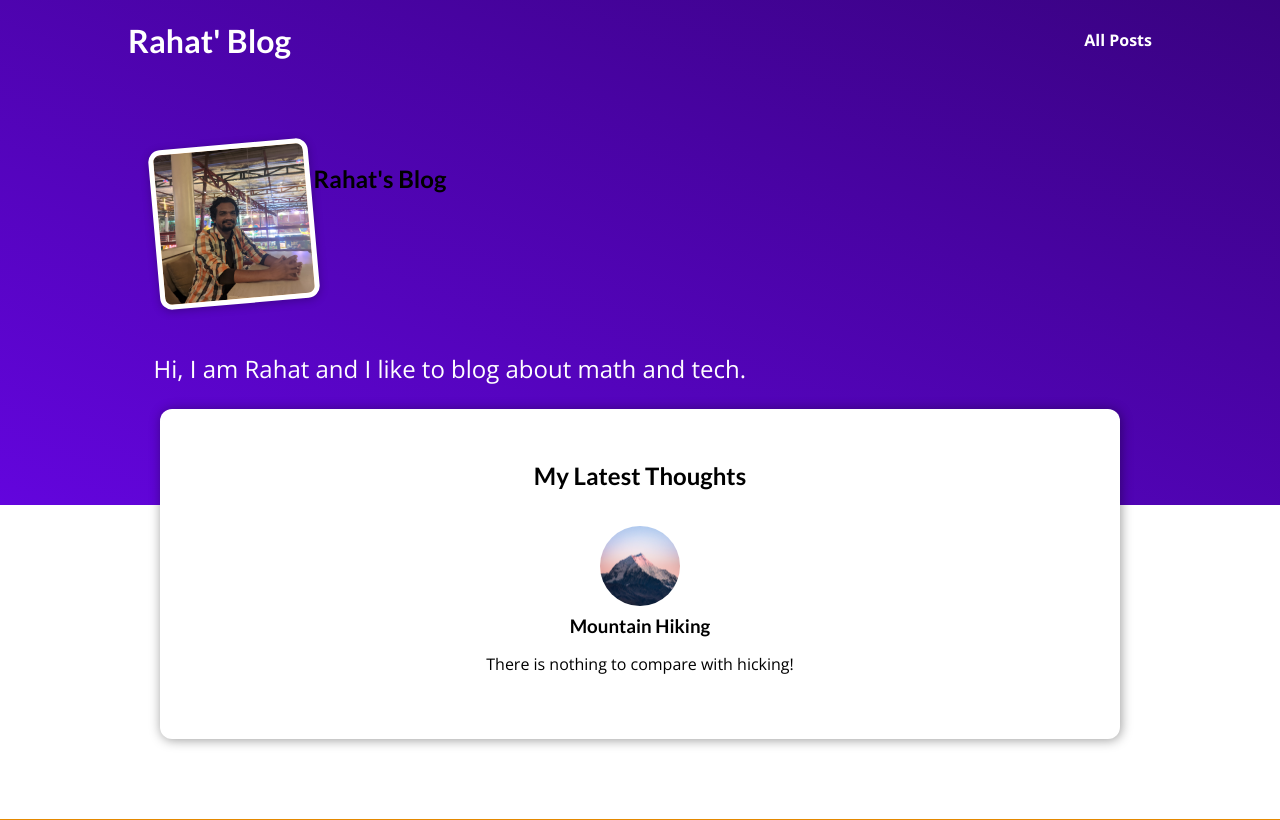
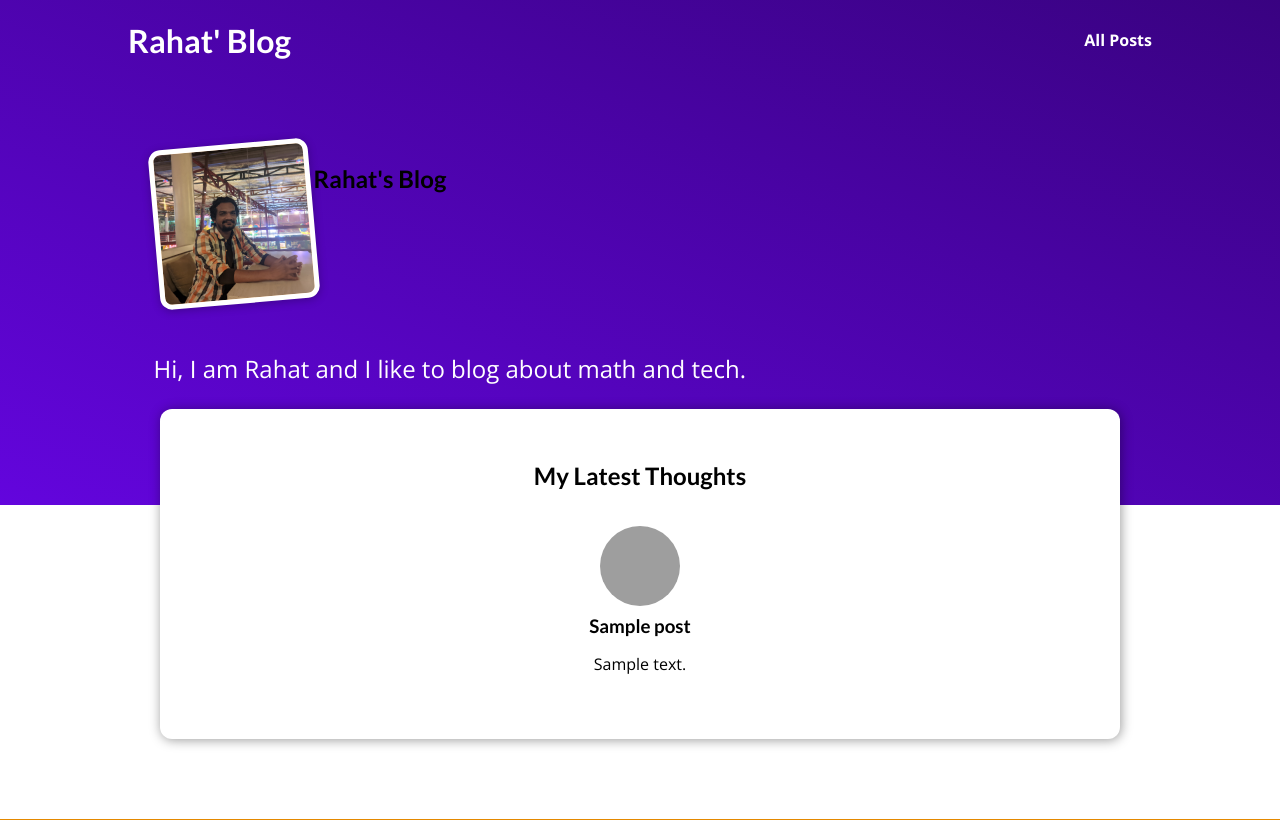
Before and after one commit to Aminul667/my_site, a Django app: template my_site/blog/templates/blog/index.html in a window 1280 px wide. Shown: the top 820 px of the page. Run offline with Django 3.2, Linux system fonts and the light colour scheme; the template is opened without the code that fills it: most values are stand-ins (such as "Sample title", 1, 10 or a date in 2020); grey boxes are pictures that could not be loaded.

Commit message:
Special Template Features and Syntax

```diff
--- a/my_site/blog/templates/blog/includes/post.html
+++ b/my_site/blog/templates/blog/includes/post.html
@@ -2,11 +2,13 @@
 
 <li>
     <article class="post">
-        <a href="{% url "post-detail-page" "the-mountains" %}">
-        <img src="{% static "blog/images/mountain.jpg" %}" alt="Mountain Hiking" />
+        <a href="{% url "post-detail-page" post.slug %}">
+        <img src="{% static "blog/images/"|add:post.image %}" alt="{{ post.title }}" />
         <div class="post__content">
-            <h3>Mountain Hiking</h3>
-            <p>There is nothing to compare with hicking!</p>
+            <h3>{{ post.title }}</h3>
+            <p>
+                {{ post.excerpt }}
+            </p>
         </div>
         </a>
     </article>
--- a/my_site/blog/templates/blog/index.html
+++ b/my_site/blog/templates/blog/index.html
@@ -21,8 +21,11 @@
 
     <section id="latest-posts">
         <h2>My Latest Thoughts</h2>
+
         <ul>
-            {% include "blog/includes/post.html" %}
+            {% for post in posts %}
+                {% include "blog/includes/post.html" %}
+            {% endfor %}
         </ul>
     </section>
 
```
Also changed, not shown: my_site/blog/views.py (+9 -2 lines).
